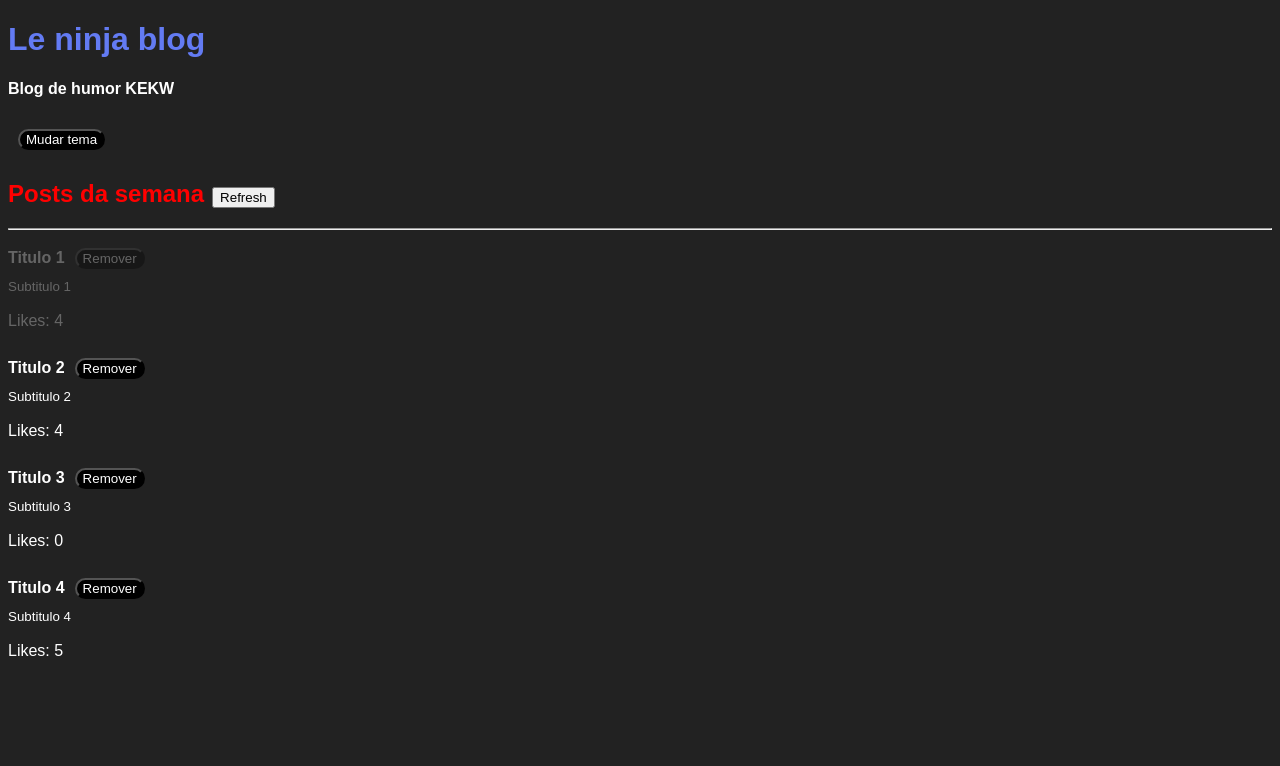
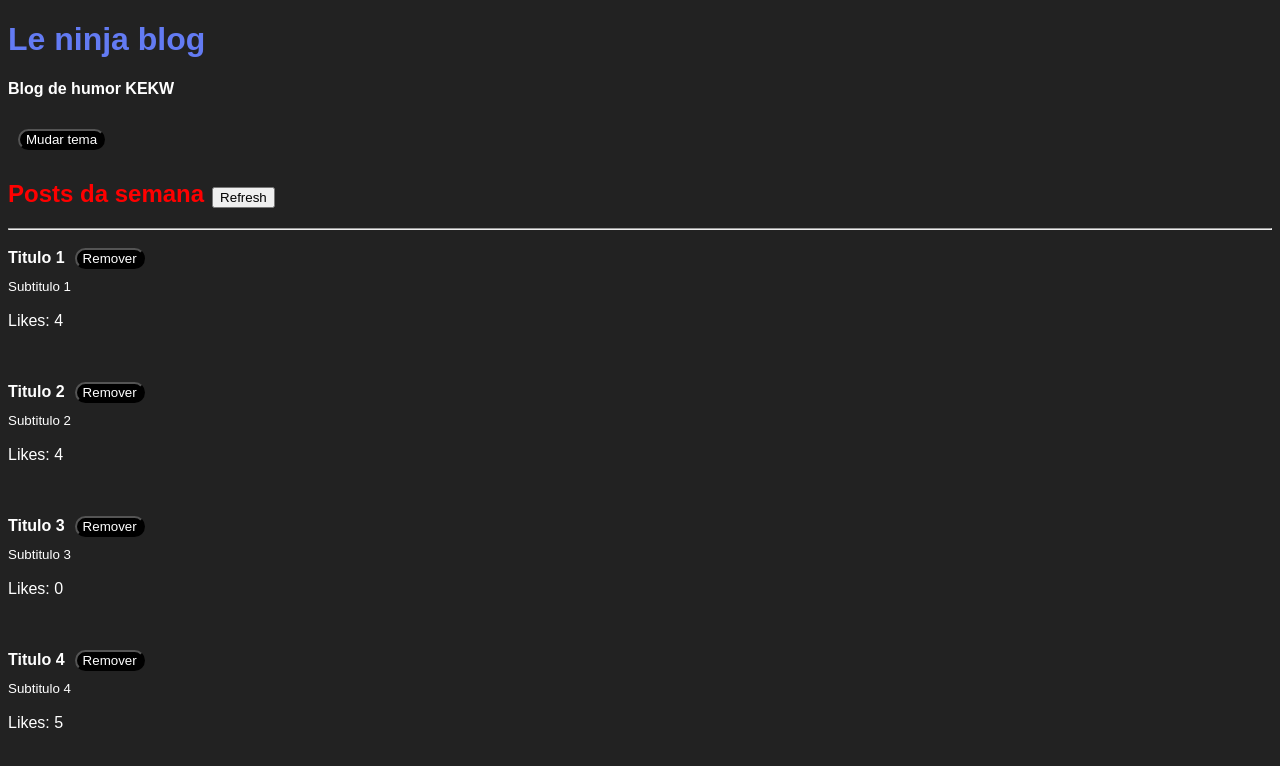
Before and after one commit to JoaoPaulo-creator/fundamentos-react, a React app: page / in a window 1280 px wide. Shown: the top 766 px of the page. Built offline with nearby package versions, Linux system fonts and the light colour scheme.

Commit message:
Props em componentes de estilos + overview do css function

```diff
--- a/src/App/App.js
+++ b/src/App/App.js
@@ -18,7 +18,7 @@ export default function App(){
 
 
   const [posts, setPosts] = useState([
-    { id: Math.random(), title: 'Titulo 1', subtitle: 'Subtitulo 1', likes: randomLikes(), read: false, removed: true },
+    { id: Math.random(), title: 'Titulo 1', subtitle: 'Subtitulo 1', likes: randomLikes(), read: false, removed: false },
     { id: Math.random(), title: 'Titulo 2', subtitle: 'Subtitulo 2', likes: randomLikes(), read: true , removed: false },
     { id: Math.random(), title: 'Titulo 3', subtitle: 'Subtitulo 3', likes: randomLikes(), read: true , removed: false },
     { id: Math.random(), title: 'Titulo 4', subtitle: 'Subtitulo 4', likes: randomLikes(), read: false, removed: false }
--- a/src/App/components/posts/index.js
+++ b/src/App/components/posts/index.js
@@ -1,22 +1,18 @@
 import React from "react";
 import PropTypes from 'prop-types'
 import PostHeader from "./postheader/PostHeader";
-import styles from './post.scss'
-import { Subtitle, Rating } from "./styles";
+import { Container, Subtitle, Rating } from "./styles";
 
 
 // Props sao usadas apenas para leitura
 export default function Post(props){
   return (
     <>
-      <article
-        className={
-          props.post.removed
-          ? styles.postDeleted
-          : styles.post
-        }
-
-      >
+      {/*
+      A props passada num componente de estilo, como é o container, pode se chamar qualquer coisa.
+      Assm, é possível utilizar o nome dessa prop em um condicional caso necessário
+      */}
+      <Container removed={props.post.removed}>
         <PostHeader
           onRemove={props.onRemove}
           post={{
@@ -30,7 +26,7 @@ export default function Post(props){
         <Subtitle>{props.post.subtitle}</Subtitle> <br />
         <Rating>Likes: {props.post.likes} <br /></Rating>
         <br />
-      </article>
+      </Container>
     </>
   )
 }
--- a/src/App/components/posts/post.scss
+++ /dev/null
@@ -1,9 +0,0 @@
-.post {
-  margin-bottom: 24;
-
-}
-
-.postDeleted {
-  opacity: 0.3;
-  margin-bottom: 24;
-}
--- a/src/App/components/posts/styles.js
+++ b/src/App/components/posts/styles.js
@@ -1,4 +1,17 @@
-import styled from "styled-components";
+import styled, { css } from "styled-components";
+
+
+export const Container = styled.article`
+  margin-bottom: 24px;
+  /* opacity: ${(props) => props.removed ? 0.5 : 1};
+  color: ${(props) =>  props.removed ? '#f00' : '#fff'}; */
+
+  /* Alternativa para usar, chamar a function css do styled components, para juntar o código repetitivo num lugar só */
+
+  ${(props) => css`
+    opacity: ${props.removed ? 0.5 : 1};
+    color: ${props.removed ? '#f00' : '#fff'};`};
+`
 
 export const Subtitle = styled.small`
   display: block;
```
